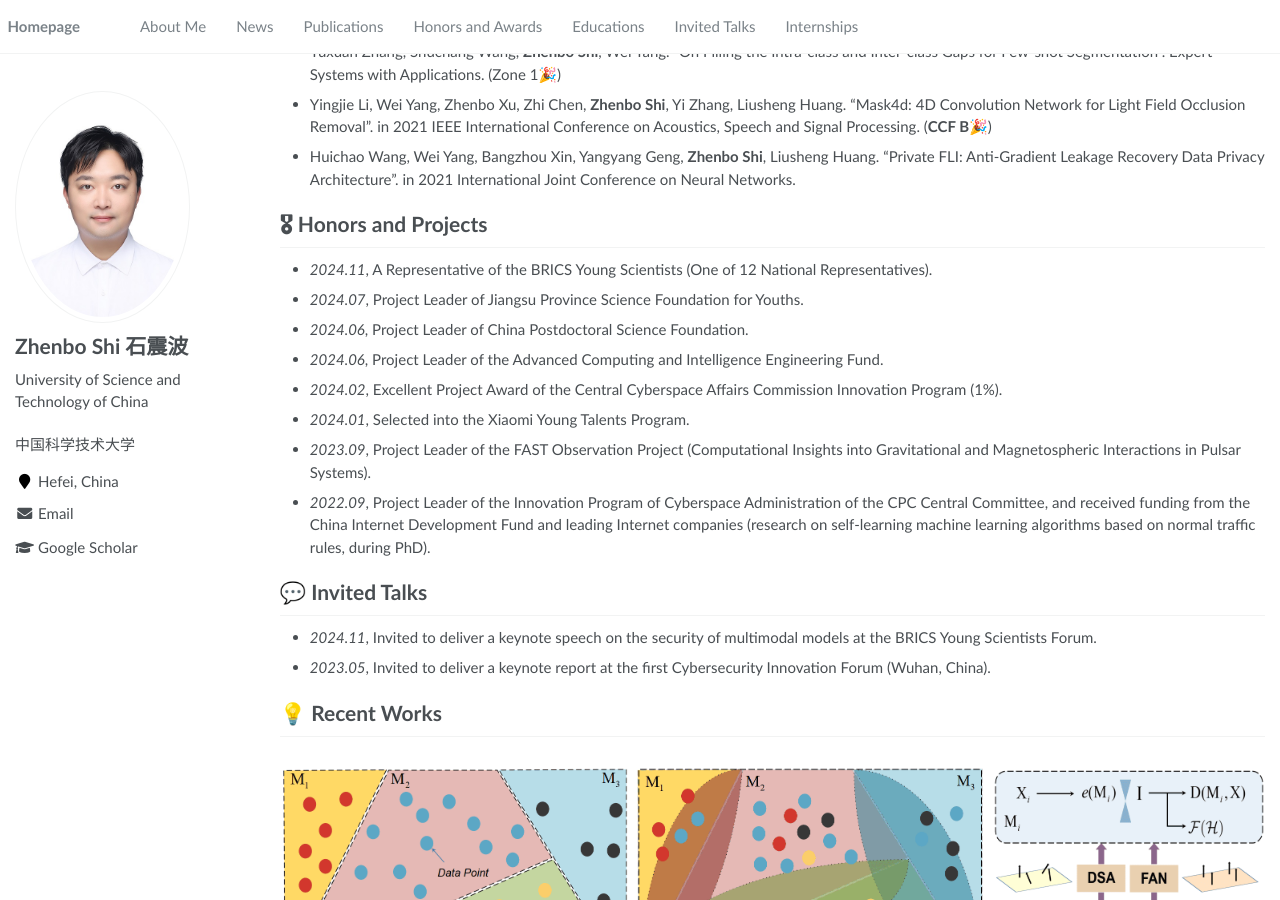
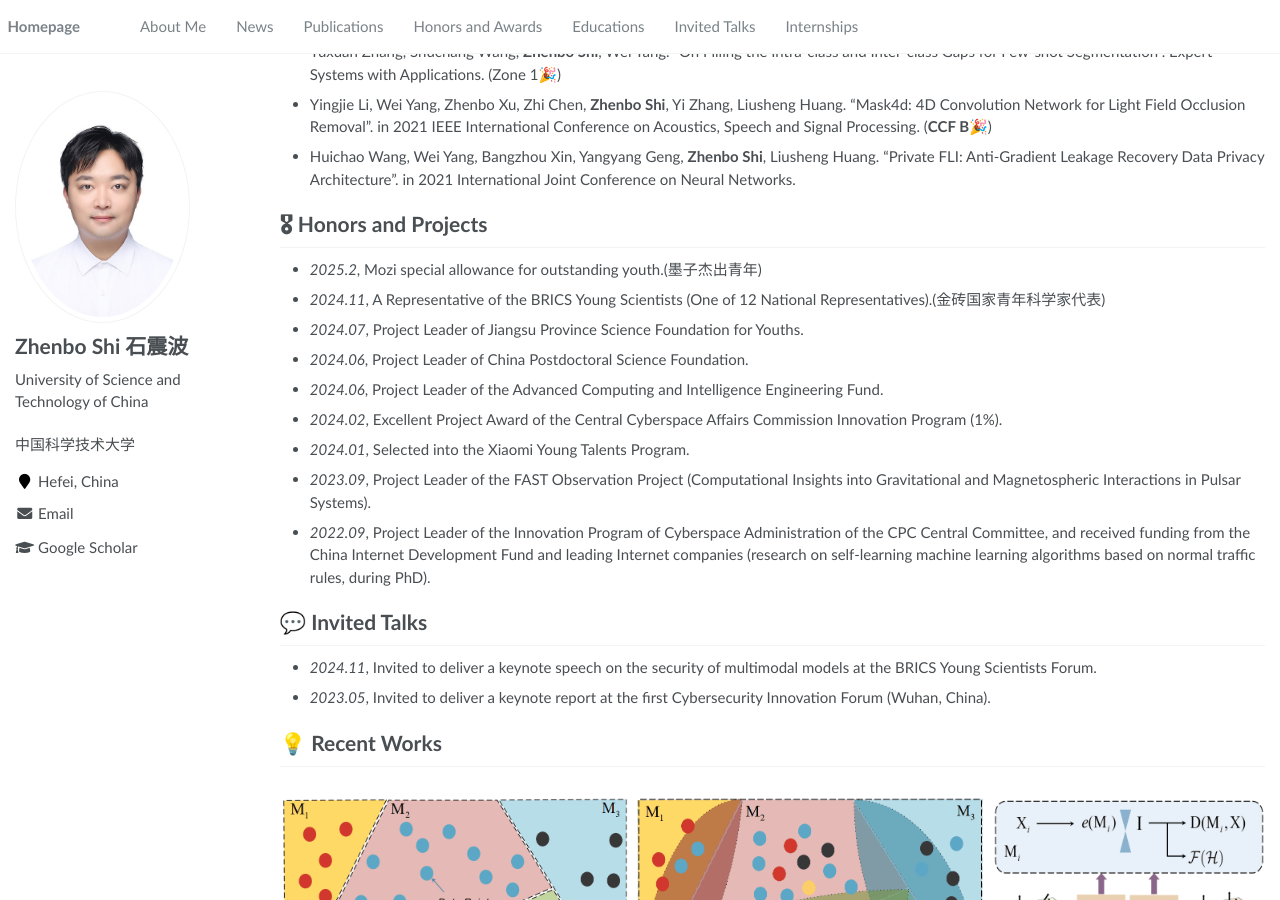
Before and after one commit to shizhenbo/shizhenbo.github.io, a Jekyll site: the page built from _pages/about.md, in a window 1280 px wide and 900 px high, scrolled down 1499 px. Built offline with Jekyll 4.4.1, drawn with Linux system fonts in a browser that asks for light colours.

Commit message:
Update about.md

```diff
--- a/_pages/about.md
+++ b/_pages/about.md
@@ -56,7 +56,8 @@ Currently, my research interests lie in Multimodal Learning, Adversarial Machine
 
 
 # 🎖 Honors and Projects
-- *2024.11*, A Representative of the BRICS Young Scientists (One of 12 National Representatives).
+- *2025.2*, Mozi special allowance for outstanding youth.(墨子杰出青年)
+- *2024.11*, A Representative of the BRICS Young Scientists (One of 12 National Representatives).(金砖国家青年科学家代表)
 - *2024.07*, Project Leader of Jiangsu Province Science Foundation for Youths.
 - *2024.06*, Project Leader of China Postdoctoral Science Foundation.
 - *2024.06*, Project Leader of the Advanced Computing and Intelligence Engineering Fund.
```
